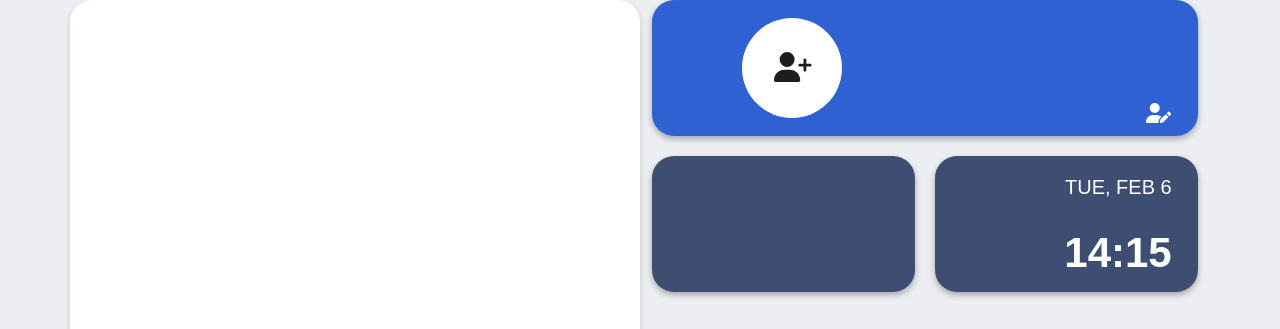
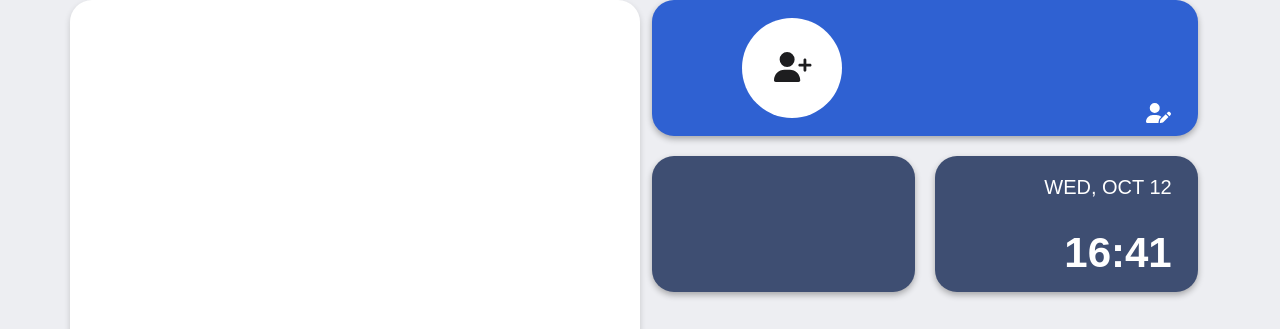
Before and after one commit to sscc20111/toy-projects-note, a React (Create React App) app: page /projects/note/Apppage in a window 1280 px wide. Shown: the top 329 px of the page. Built offline with nearby package versions, Linux system fonts and the light colour scheme; the HTML template or start-up script is replaced by a standard one; a web font is replaced by a local one.

Commit message:
note work4 (이후작업 - img, weather, draw)

```diff
--- a/src/projects/note/App/index.js
+++ b/src/projects/note/App/index.js
@@ -1,5 +1,5 @@
-import React, { useEffect, useRef, useState } from 'react';
-import { Button, CloseButton, Container, Figure, FormLabel, ListGroup, ListGroupItem } from 'react-bootstrap';
+import React, { useEffect, useState } from 'react';
+import { Button, CloseButton, Container, Figure, FormLabel } from 'react-bootstrap';
 import Row from 'react-bootstrap/Row';
 import Col from 'react-bootstrap/Col';
 import FormRange from 'react-bootstrap/esm/FormRange';
@@ -11,7 +11,8 @@ import '../css/common.css';
 import './css/todostyle.css';
 import './css/media.css';
 import Lists from './js/todo.js'
-
+import Clock from './js/clock';
+import Popup from '../js/popup';
 
 
 
@@ -45,18 +46,27 @@ const storedArray = JSON.parse(storedArrayString);
     }
 
     const ListPush = (ListText) => {
-        if(ListData == null){
-            setList([ListText]);
+        const popup = new Popup();
+        if(ListText === ''){
+            popup.alertNoText();
         }else{
-            setList([...ListData,ListText]);
+            if(ListData == null){
+                setList([ListText]);
+            }else{
+                setList([...ListData,ListText]);
+            }
+            setText('')
         }
-        setText('')
 
     }
     useEffect(() => {
-        localStoragePush()
+        localStoragePush();
     }, [ListPush]);
-
+    const Popclose = (e) => {
+        e.preventDefault()
+        const popup = new Popup();
+        popup.removeAlert();
+    }
     const localStoragePush = () => {
         localStorage.setItem('list', JSON.stringify(ListData));
     }
@@ -67,7 +77,7 @@ const storedArray = JSON.parse(storedArrayString);
                 <Col className='todolist show'>
                     <div className='alert__text'>
                         <p>please type some words in the text box.</p>
-                        <CloseButton className='close'></CloseButton>
+                        <CloseButton className='close' onClick={Popclose}></CloseButton>
                     </div>
                     <div className='lists'><Lists ListItem={ListData}/></div>
                     <div className='completed__lists hide'></div>
@@ -93,8 +103,7 @@ const storedArray = JSON.parse(storedArrayString);
                         <p className='temperature'></p>
                     </div>
                     <div className='time'>
-                        <p className="date">TUE, FEB 6</p>
-                        <h3 className="currentTime">14:15</h3>
+                        <Clock type='todo' />
                     </div>
                     <div className='drawing__tool'></div>
                     <Row className='palette__tool'>
--- /dev/null
+++ b/src/projects/note/App/js/clock.js
@@ -0,0 +1,46 @@
+import React from 'react';
+
+const Main = (props) => {
+    return(
+        <span className='ms-time'>{`${props.hours < 10 ? `0${props.hours}` : props.hours}:${props.minutes < 10 ? `0${props.minutes}` : props.minutes}`}</span>
+    )
+}
+
+const Todo = (props) => {
+    return(
+        <>
+            <p className="date">{`${props.dayName}, ${props.month} ${props.days}`}</p>
+            <h3 className="currentTime">{`${props.hours < 10 ? `0${props.hours}` : props.hours}:${props.minutes < 10 ? `0${props.minutes}` : props.minutes}`}</h3>
+        </>
+    )
+}
+
+let ClockApp;
+
+const Clock = (props) => {
+    const week = ['MON', 'TUE', 'WED', 'THU', 'FRI', 'SAT', 'SUN']
+    const monthNames = ['JAN', 'FEB', 'MAR', 'APR', 'MAY', 'JUNE', 'JULY', 'AUG', 'SEP', 'OCT', 'NOV', 'DEC'];
+
+    const date = new Date();
+    const hours = date.getHours();
+    const minutes = date.getMinutes();
+    const month = monthNames[date.getMonth() + 1];
+    const days = date.getDate();
+    const dayName = week[date.getDay()];
+
+    if(props.type === 'main'){
+        ClockApp = <Main hours={hours} minutes={minutes} />
+    }else{
+        ClockApp = <Todo hours={hours} minutes={minutes} month={month} days={days} dayName={dayName} />
+    }
+
+
+    return(
+        <>
+            {ClockApp}
+        </>
+    )
+}
+
+
+export default Clock;
--- a/src/projects/note/App/js/todo.js
+++ b/src/projects/note/App/js/todo.js
@@ -1,7 +1,6 @@
 import React from 'react';
+
 const Lists = (props) => {
-
-
     return(
         <>
             {Array.isArray(props.ListItem) ? (
--- a/src/projects/note/index.js
+++ b/src/projects/note/index.js
@@ -11,6 +11,7 @@ import './css/common.css';
 import './css/media.css';
 import './css/style.css';
 import Popup from './js/popup';
+import Clock from './App/js/clock';
 
 const Note = () => {
     const inputRef = useRef(null);
@@ -20,10 +21,6 @@ const Note = () => {
     useEffect(() => {
         inputRef.current.focus();
     }, []);
-
-    const date = new Date();
-    const hours = date.getHours();
-    const minutes = date.getMinutes();
 
     const Appstart = (e) =>{
         e.preventDefault()
@@ -58,7 +55,7 @@ const Note = () => {
                 <Col>
                     <div className='message-one'>Hello, There! 👋🏻</div>
                     <div className='message-two'>What's your name?</div>
-                    <span className='ms-time'>{`${hours < 10 ? `0${hours}` : hours}:${minutes < 10 ? `0${minutes}` : minutes}`}</span>
+                    <Clock type='main' />
                 </Col>
             </Row>
             <Row className='user-wrap'>
```
